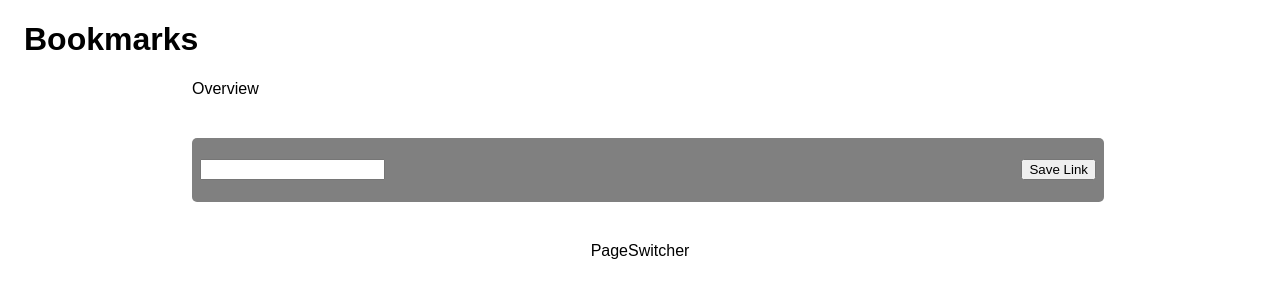
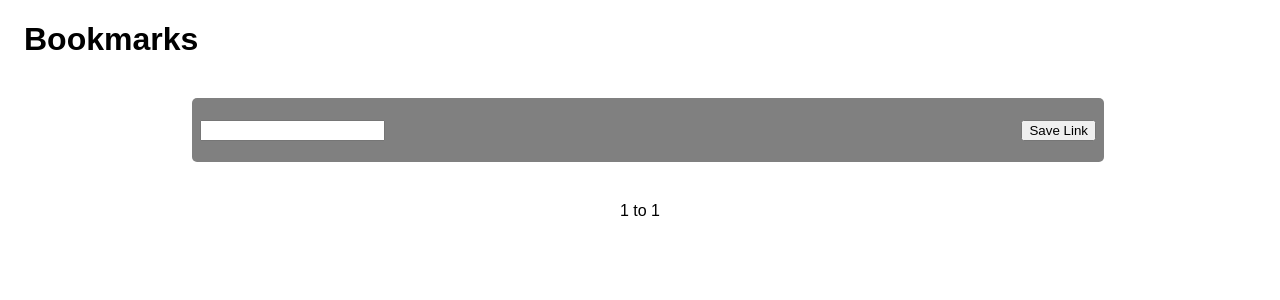
Before and after one commit to balraj-johal/phantom-bookmarks-list, a React (Create React App) app: page / in a window 1280 px wide. Shown: the top 300 px of the page. Built offline with nearby package versions, Linux system fonts and the light colour scheme; a web font is replaced by a local one.

Commit message:
begin building page switcher

```diff
--- a/src/components/BookmarkList.js
+++ b/src/components/BookmarkList.js
@@ -1,13 +1,17 @@
+import { useState } from "react";
 import useSavedLinks from "../hooks/useSavedLinks";
 import AddLinkForm from "./AddLinkForm";
 import BookmarkLink from "./BookmarkLink";
+import PageSwitcher from "./PageSwitcher";
 
 function BookmarkList(props) {
+  const [currentPage, setCurrentPage] = useState(0);
   const {
     paginatedLinks,
     deleteLink,
-    addLink
-  } = useSavedLinks(props.pageNumber);
+    addLink,
+    noPages
+  } = useSavedLinks(currentPage);
 
   return(
     <>
@@ -19,6 +23,11 @@ function BookmarkList(props) {
           deleteLink={deleteLink}
         />
       ))}
+      <PageSwitcher
+        noPages={noPages}
+        current={0}
+        setCurrentPage={setCurrentPage}
+      />
     </>
   )
 }
--- a/src/components/Overview.js
+++ b/src/components/Overview.js
@@ -1,12 +1,9 @@
 import BookmarkList from "./BookmarkList";
-import PageSwitcher from "./PageSwitcher";
 
 function Overview() {
   return(
     <main data-testid="overview">
-      Overview
       <BookmarkList />
-      <PageSwitcher />
     </main>
   )
 }
--- a/src/components/PageSwitcher.js
+++ b/src/components/PageSwitcher.js
@@ -3,7 +3,7 @@ function PageSwitcher(props) {
 
   return(
     <div className="page-switcher">
-      PageSwitcher
+      {props.current + 1} to {props.noPages + 1}
     </div>
   )
 }
--- a/src/hooks/useSavedLinks.js
+++ b/src/hooks/useSavedLinks.js
@@ -6,6 +6,7 @@ const DEFAULT_PAGE_LENGTH = 20;
 const useSavedLinks = (pageNumber, pageLength = DEFAULT_PAGE_LENGTH) => {
   const [allLinks, setAllLinks] = useState([]);
   const [paginatedLinks, setPaginatedLinks] = useState([]);
+  const [noPages, setNoPages] = useState(0);
 
   // get saved links
   useEffect(() => {
@@ -19,10 +20,9 @@ const useSavedLinks = (pageNumber, pageLength = DEFAULT_PAGE_LENGTH) => {
         allLinks.slice(pageLength * pageNumber, pageLength)
       );
     } else {
-      setPaginatedLinks(
-        allLinks.slice(0, pageLength)
-      );
+      setPaginatedLinks(allLinks.slice(0, pageLength));
     }
+    setNoPages(Math.floor(allLinks.length / pageLength));
   }, [pageNumber, pageLength, allLinks]);
 
   /**
@@ -75,6 +75,7 @@ const useSavedLinks = (pageNumber, pageLength = DEFAULT_PAGE_LENGTH) => {
 
   return {
     paginatedLinks,
+    noPages,
     getLinkByURL,
     updateLink,
     addLink,
```
